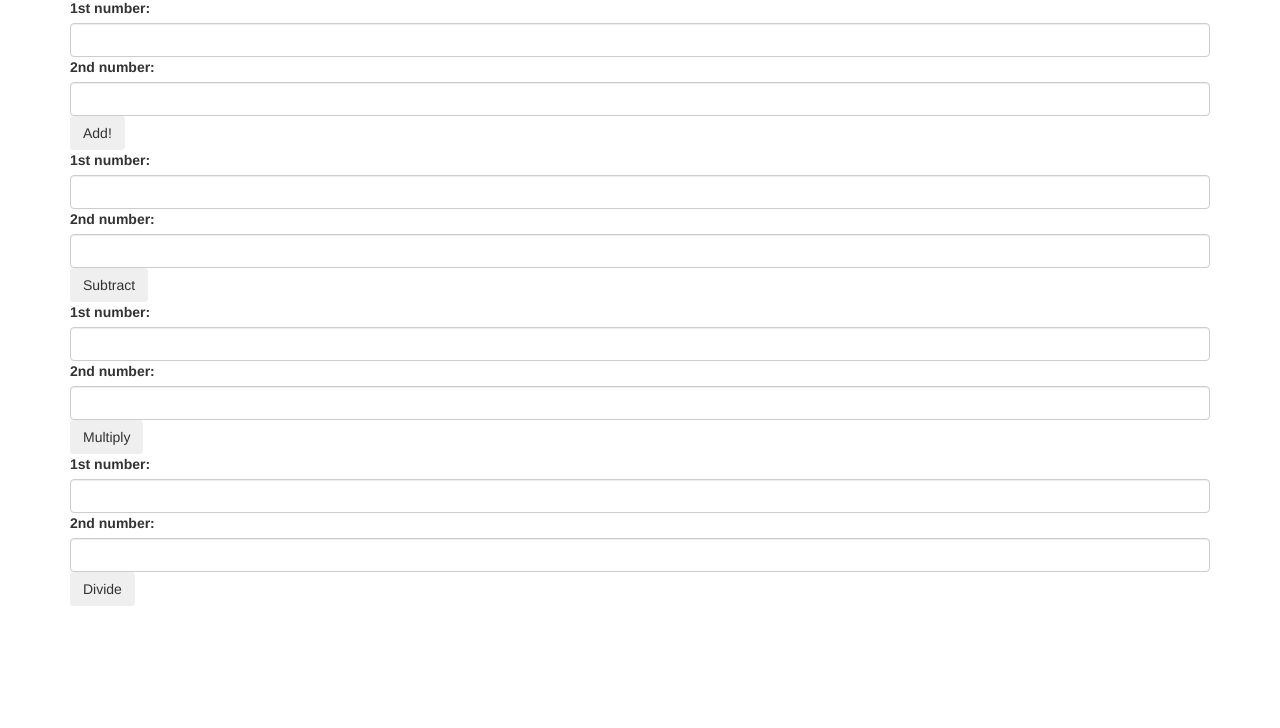
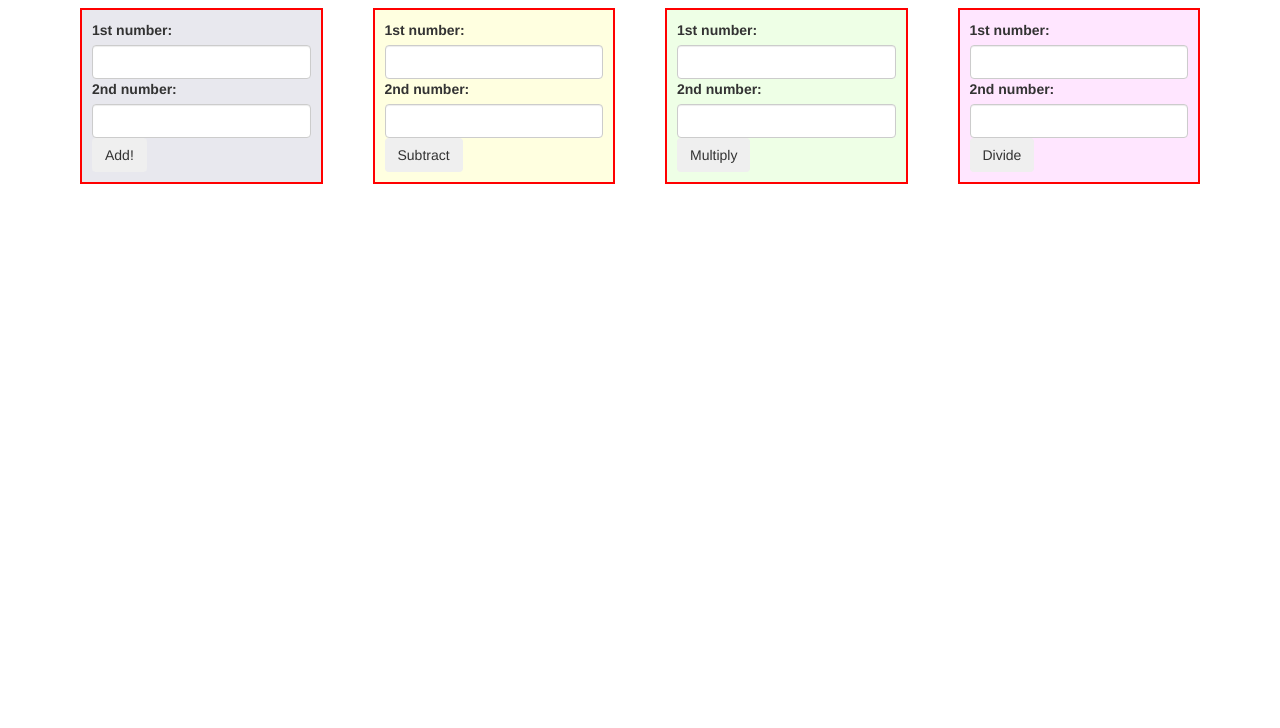
Before and after one commit to rdanielhilljr/Calculator2, a plain HTML site: page index.html in a window 1280 px wide. Shown: the part 72-800 px from the top of the page. Drawn offline with Linux system fonts and the light colour scheme.

Commit message:
adds calculator style using box element

```diff
--- a/css/styles.css
+++ b/css/styles.css
@@ -0,0 +1,36 @@
+h1 {
+  text-align: center;
+}
+
+
+.add-box {
+  width: auto;
+  background-color: #E8E8EE;
+  border: 2px solid red;
+  padding: 10px;
+  margin: 10px;
+}
+
+.sub-box {
+  width: auto;
+  background-color: #FFFFE0;
+  border: 2px solid red;
+  padding: 10px;
+  margin: 10px;
+}
+
+.multiply-box {
+  width: auto;
+  background-color: #EEFFE6;
+  border: 2px solid red;
+  padding: 10px;
+  margin: 10px;
+}
+
+.divide-box {
+  width: auto;
+  background-color: #FFE6FF;
+  border: 2px solid red;
+  padding: 10px;
+  margin: 10px;
+}
--- a/index.html
+++ b/index.html
@@ -10,7 +10,9 @@
   <body>
     <div class="container">
       <h1>Calculator</h1>
-
+      <div class="row">
+        <div class="col-sm-3">
+          <div class="add-box">
             <form id="add">
               <div class "form-group">
                 <label for="add1">1st number:</label>
@@ -24,7 +26,11 @@
             </form>
             <div id="outputAdd">
             </div>
+          </div>
+        </div>
 
+        <div class="col-sm-3">
+          <div class="sub-box">
             <form id="subtract">
               <div class "form-group">
                 <label for="subtract1">1st number:</label>
@@ -38,7 +44,11 @@
             </form>
             <div id="outputSubtract">
             </div>
+          </div>
+        </div>
 
+        <div class="col-sm-3">
+          <div class="multiply-box">
             <form id="multiply">
               <div class "form-group">
                 <label for="multiply1">1st number:</label>
@@ -52,7 +62,11 @@
             </form>
             <div id="outputMultiply">
             </div>
+          </div>
+        </div>
 
+        <div class="col-sm-3">
+          <div class="divide-box">
             <form id="divide">
               <div class "form-group">
                 <label for="divide1">1st number:</label>
@@ -66,7 +80,9 @@
             </form>
             <div id="outputDivide">
             </div>
-
+          </div>
+        </div>
+      </div>
     </div>
   </body>
 </html>
```
Lines whose indentation alone changed are shown as unchanged.
